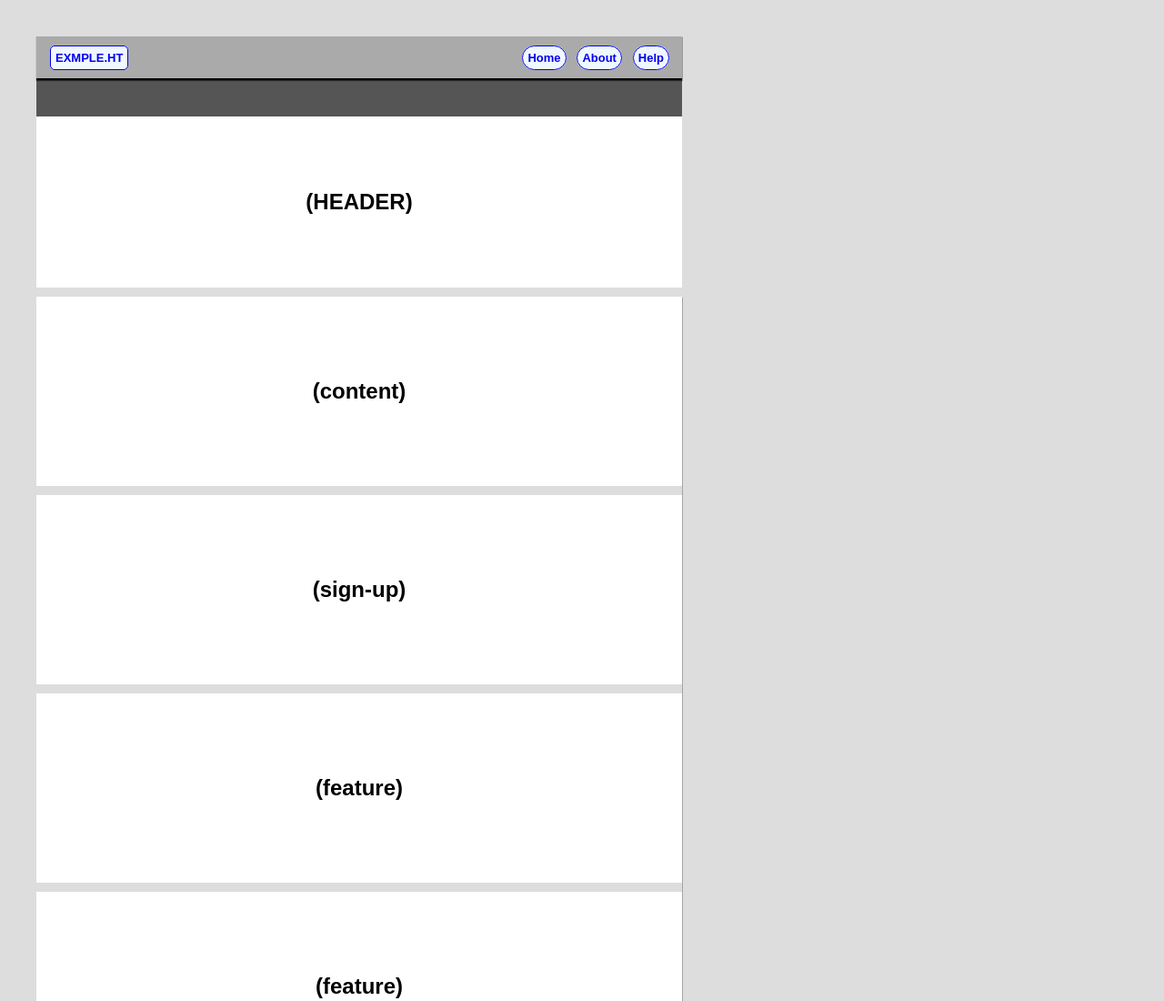
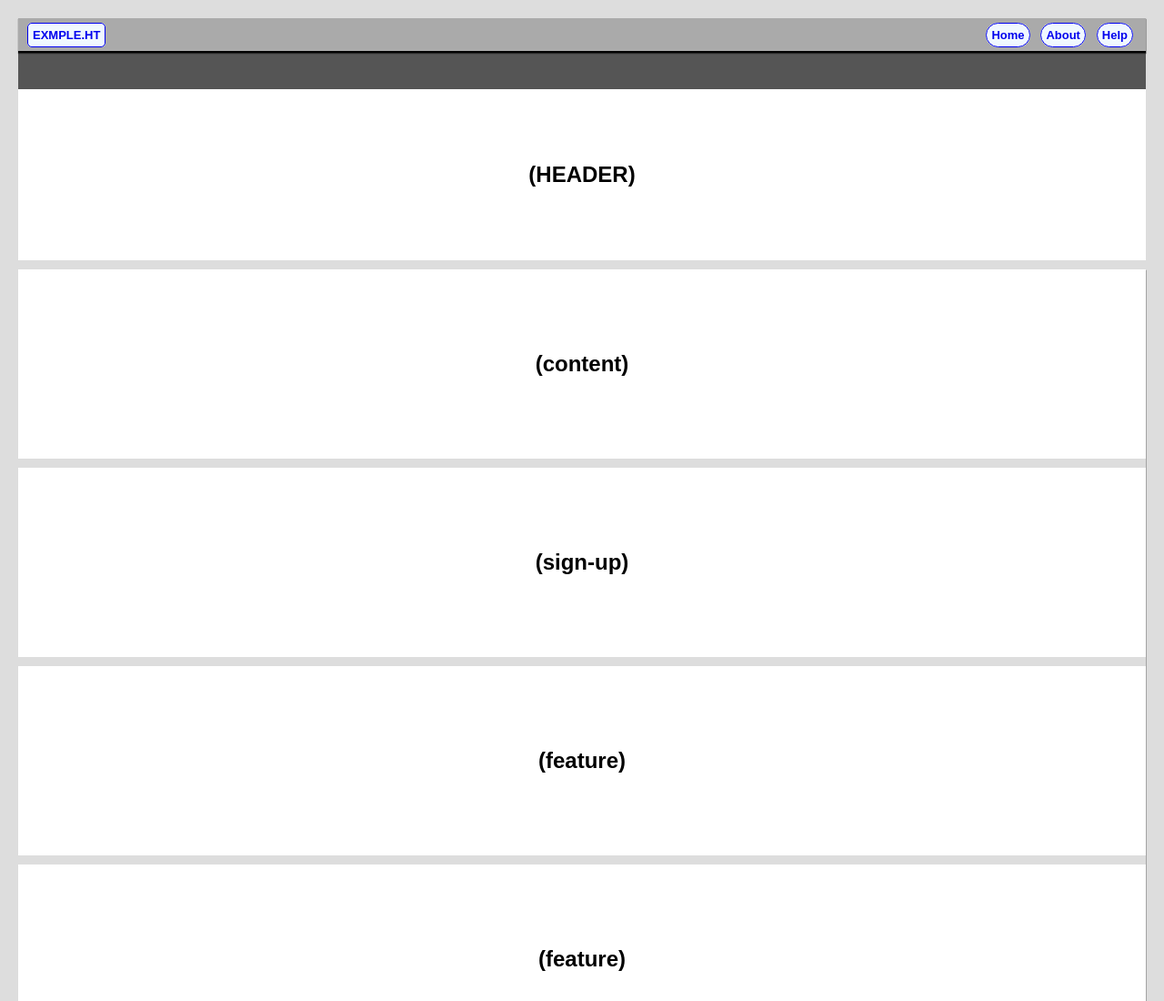
Before and after one commit to slva643/layout01, a plain HTML site: page index.html in a window 1280 px wide. Shown: the top 1100 px of the page at 91% size. Drawn offline with Linux system fonts and the light colour scheme.

Commit message:
Update style.css

```diff
--- a/Css/style.css
+++ b/Css/style.css
@@ -10,9 +10,9 @@
 
 /* Configuração do corpo da pag */
 html, body {
-    max-width: 750px;
+    min-width: 450px;
     height: 0 auto;
-    margin: 20px;
+    margin: 10px;
     background-color: #ddd;
 }
 
@@ -39,9 +39,7 @@ nav {
 }
 
 .cab-p {
-    padding: 5px;
-    width: 90px;
-    text-align: center;
+    /* padding: 5px; */
 }
 
 .menu {
```
